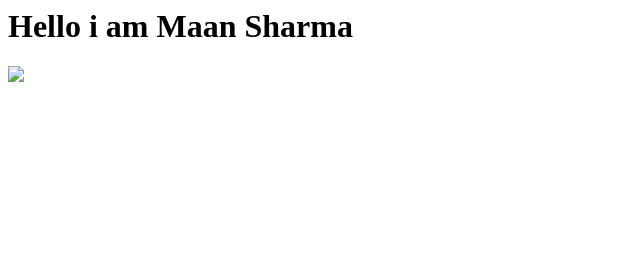
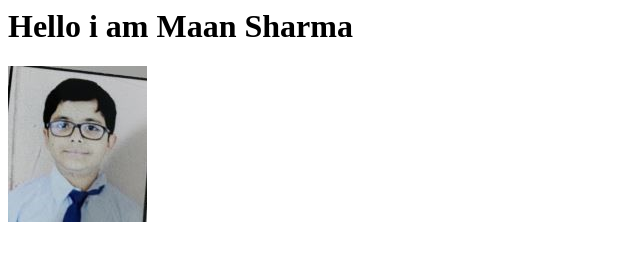
Before and after one commit to shlabhforrester/testweb, a plain HTML site: page index.html in a window 1280 px wide. Shown: the whole page, without its empty margins (0-640 px from the left). Drawn offline with Linux system fonts and the light colour scheme; the site is published under a folder, as on GitHub Pages, so addresses that start at the root find nothing.

Commit message:
Photo added

```diff
--- a/index.html
+++ b/index.html
@@ -2,7 +2,7 @@
 
 <body>
 <h1>Hello i am Maan Sharma</h1>
-<img src="/img/Photo.jpg">
+<img src="img/Photo.jpg">
 </body>
 
 
```
